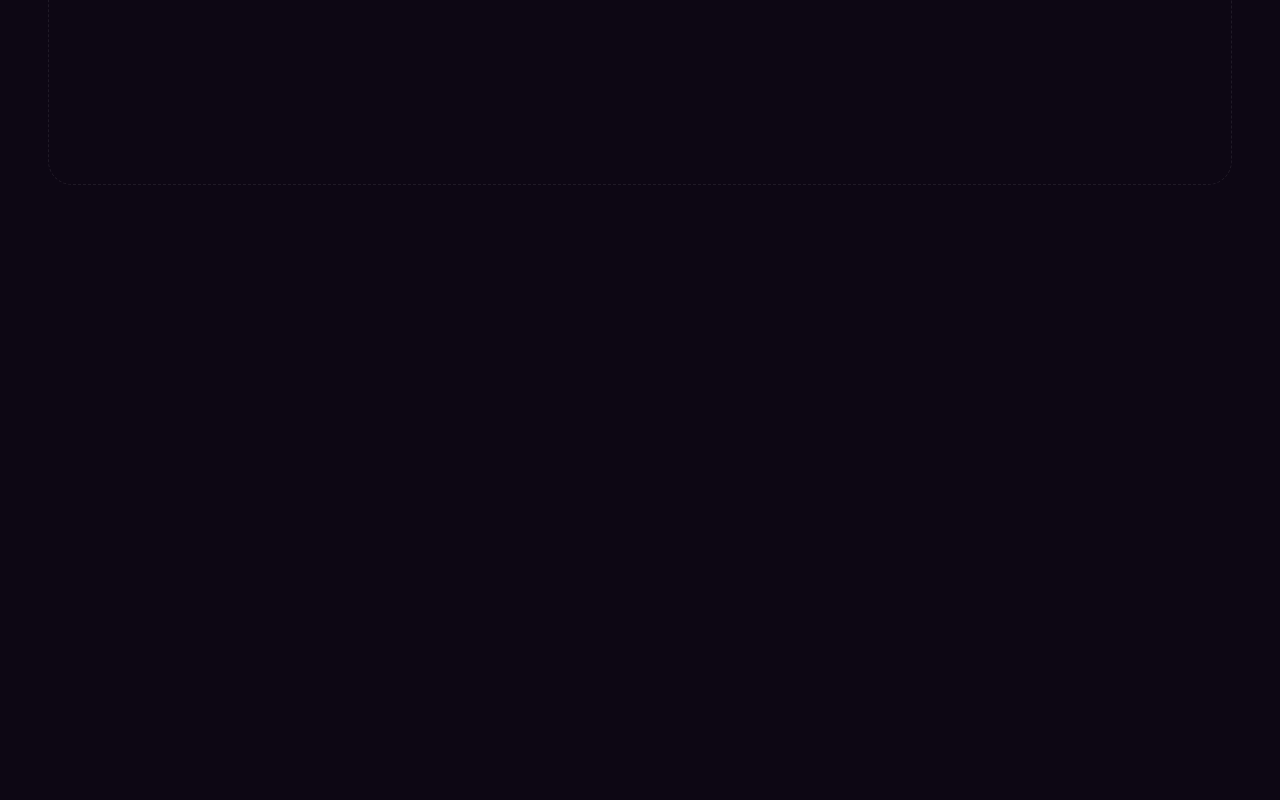
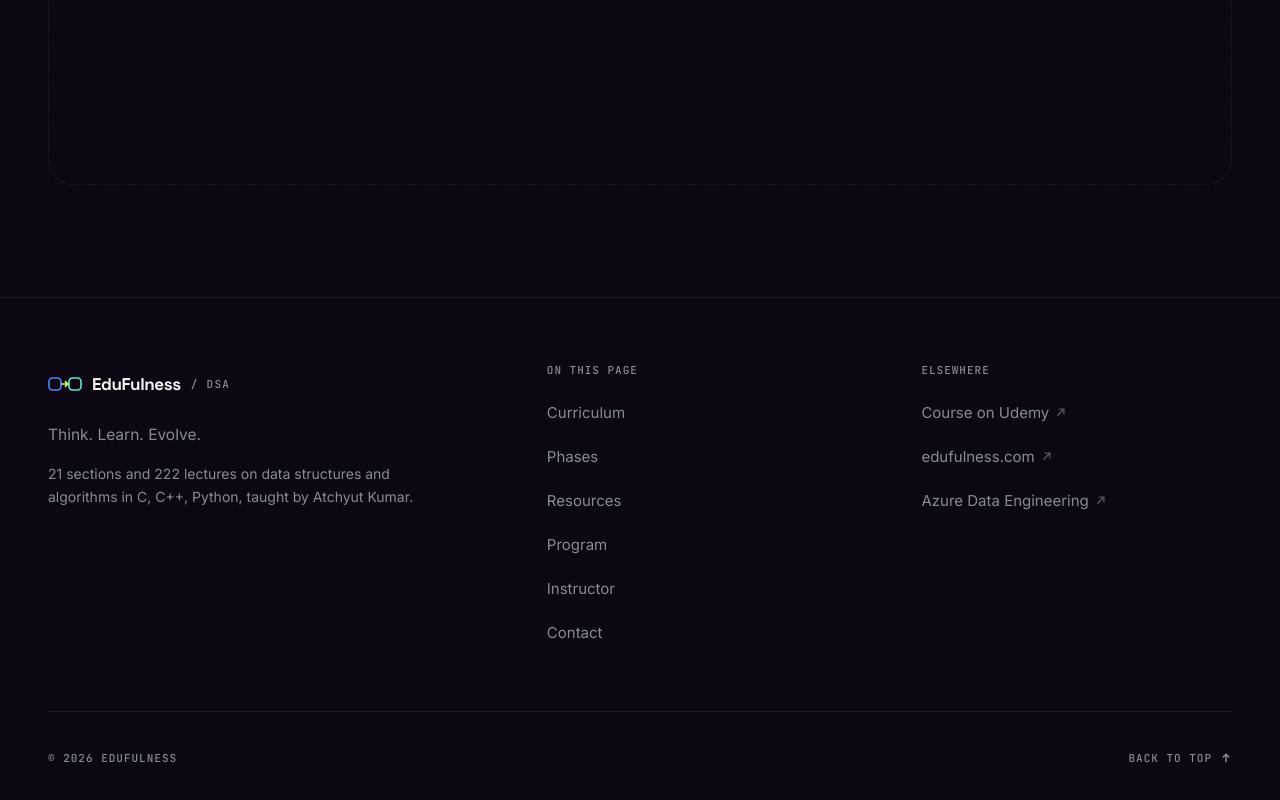
Before and after one commit to NikhilAakashKasoju/Data-Structures-and-Algorithms-Website, a Next.js app: page / in a window 1280 px wide. Shown: the part 7968-8768 px from the top of the page. Before the commit the page ends 8265 px from the top, so only its background shows below. Built offline with nearby package versions, Linux system fonts and the light colour scheme.

Commit message:
created footer section and wordmark and edited nav, layout and readme

```diff
--- a/app/layout.tsx
+++ b/app/layout.tsx
@@ -1,6 +1,7 @@
 import type { Metadata } from "next";
 import { Space_Grotesk, Inter, JetBrains_Mono } from "next/font/google";
 
+import { Footer } from "@/components/Footer";
 import { MotionProvider } from "@/components/MotionProvider";
 import { Nav } from "@/components/Nav";
 import { ThemeScript } from "@/components/ThemeScript";
@@ -92,6 +93,11 @@ export default function RootLayout({ children }: { children: React.ReactNode })
           <main id="main">{children}</main>
         </MotionProvider>
 
+        {/* Outside <main> — a footer is a landmark of the page, not part of
+            its main content. Also outside MotionProvider: it animates
+            nothing, so it needs no context. */}
+        <Footer />
+
         <ThemeToggle />
       </body>
     </html>
--- /dev/null
+++ b/components/Footer.tsx
@@ -0,0 +1,181 @@
+import { Wordmark } from "@/components/Wordmark";
+import { COURSE } from "@/lib/course";
+import { NAV_ITEMS } from "@/lib/nav";
+import { SITE } from "@/lib/site";
+
+/**
+ * FOOTER.
+ *
+ * SERVER COMPONENT — the second on the page that ships no JS at all. There is
+ * no entrance animation here on purpose: a footer is what a reader scrolls to
+ * deliberately, so fading it in delays the thing they went looking for.
+ *
+ * CONTENT INTEGRITY. Every link below resolves somewhere real: the in-page
+ * anchors come from NAV_ITEMS, and the three external links are the Udemy
+ * listing, edufulness.com and the existing Data Engineering course. There is
+ * deliberately NO contact column — the WhatsApp community link and reply-to
+ * address have not been supplied (README gap 7), and a footer full of `#`
+ * placeholders is worse than a footer with one fewer column. It is added the
+ * moment those exist.
+ */
+
+/** Fixed at build time. Under `output: "export"` there is no server at request
+ *  time, so this is the year of the last deploy, not the current year — a
+ *  known and accepted constraint, documented in the README. */
+const BUILD_YEAR = new Date().getFullYear();
+
+const EXTERNAL = [
+  {
+    label: "Course on Udemy",
+    href: COURSE.udemyUrl,
+  },
+  {
+    label: "edufulness.com",
+    href: "https://edufulness.com/",
+  },
+  {
+    label: "Azure Data Engineering",
+    href: "https://edufulness.com/data-engineering/",
+  },
+] as const;
+
+export function Footer() {
+  return (
+    <footer className="relative z-10 border-t border-line">
+      <div className="mx-auto max-w-[1300px] px-5 py-14 sm:px-8 sm:py-16 lg:px-12">
+        <div className="grid gap-12 md:grid-cols-2 lg:grid-cols-[minmax(0,1.4fr)_repeat(2,minmax(0,1fr))] lg:gap-16">
+          {/* ── Brand ── */}
+          <div>
+            <a
+              href="#main"
+              className="inline-flex min-h-[44px] items-center gap-2.5"
+            >
+              <Wordmark />
+            </a>
+            <p className="mt-4 max-w-[38ch] text-[15.5px] leading-relaxed text-muted">
+              {SITE.tagline}
+            </p>
+            <p className="mt-4 max-w-[42ch] text-[14px] leading-relaxed text-muted">
+              {COURSE.sections} sections and {COURSE.lectures} lectures on data
+              structures and algorithms in {COURSE.languages.join(", ")}, taught
+              by {COURSE.instructor}.
+            </p>
+          </div>
+
+          {/* ── In-page links ──
+              Driven by NAV_ITEMS, so the footer can never list a section the
+              nav has dropped, or miss one it has gained. */}
+          <FooterColumn title="On this page">
+            {NAV_ITEMS.map((item) => (
+              <FooterLink key={item.id} href={`#${item.id}`}>
+                {item.label}
+              </FooterLink>
+            ))}
+          </FooterColumn>
+
+          {/* ── External ── */}
+          <FooterColumn title="Elsewhere">
+            {EXTERNAL.map((link) => (
+              <FooterLink key={link.href} href={link.href} external>
+                {link.label}
+              </FooterLink>
+            ))}
+          </FooterColumn>
+        </div>
+
+        <div className="mt-14 flex flex-col gap-4 border-t border-line pt-6 sm:flex-row sm:items-center sm:justify-between">
+          <p className="font-mono text-[11px] uppercase tracking-[0.09em] text-muted">
+            © {BUILD_YEAR} {SITE.name}
+          </p>
+          <a
+            href="#main"
+            className="inline-flex min-h-[44px] items-center gap-2 self-start font-mono text-[11px] uppercase tracking-[0.09em] text-muted transition-colors hover:text-text sm:self-auto"
+          >
+            Back to top
+            <svg
+              viewBox="0 0 16 16"
+              aria-hidden="true"
+              className="h-[12px] w-[12px]"
+              fill="none"
+              stroke="currentColor"
+              strokeWidth="1.9"
+              strokeLinecap="round"
+              strokeLinejoin="round"
+            >
+              <path d="M8 13V3M4.5 6.5 8 3l3.5 3.5" />
+            </svg>
+          </a>
+        </div>
+      </div>
+    </footer>
+  );
+}
+
+/**
+ * A labelled group of links.
+ *
+ * The heading is a real <h2> rather than a styled <p>, and the list is bound
+ * to it with aria-labelledby — so a screen reader announces "Elsewhere, list,
+ * 3 items" instead of an unattributed run of links at the end of the page.
+ */
+function FooterColumn({
+  title,
+  children,
+}: {
+  title: string;
+  children: React.ReactNode;
+}) {
+  const id = `footer-${title.toLowerCase().replace(/\s+/g, "-")}`;
+  return (
+    <div>
+      <h2 id={id} className="label">
+        {title}
+      </h2>
+      <ul aria-labelledby={id} className="mt-3 flex flex-col">
+        {children}
+      </ul>
+    </div>
+  );
+}
+
+function FooterLink({
+  href,
+  children,
+  external = false,
+}: {
+  href: string;
+  children: React.ReactNode;
+  external?: boolean;
+}) {
+  return (
+    <li>
+      <a
+        href={href}
+        /* noreferrer alongside noopener: noopener alone still leaks the
+           referring URL, and these go to third-party domains. */
+        {...(external
+          ? { target: "_blank", rel: "noopener noreferrer" }
+          : {})}
+        className="inline-flex min-h-[44px] items-center gap-1.5 text-[15px] text-muted transition-colors hover:text-text"
+      >
+        {children}
+        {external && (
+          /* Decorative — the accessible cue is that the link opens in a new
+             tab, which browsers and screen readers surface themselves. */
+          <svg
+            viewBox="0 0 16 16"
+            aria-hidden="true"
+            className="h-[11px] w-[11px] shrink-0 opacity-60"
+            fill="none"
+            stroke="currentColor"
+            strokeWidth="1.9"
+            strokeLinecap="round"
+            strokeLinejoin="round"
+          >
+            <path d="M6 3h7v7M13 3 4 12" />
+          </svg>
+        )}
+      </a>
+    </li>
+  );
+}
--- a/components/Nav.tsx
+++ b/components/Nav.tsx
@@ -3,6 +3,7 @@
 import { AnimatePresence, motion } from "framer-motion";
 import { useCallback, useEffect, useRef, useState } from "react";
 
+import { Wordmark } from "@/components/Wordmark";
 import { COURSE } from "@/lib/course";
 import { NAV_ITEMS } from "@/lib/nav";
 
@@ -126,13 +127,7 @@ export function Nav() {
           href="#main"
           className="group flex min-h-[44px] shrink-0 items-center gap-2.5"
         >
-          <NodeGlyph />
-          <span className="font-display text-[17px] font-bold tracking-tight">
-            EduFulness
-          </span>
-          <span className="hidden font-mono text-[11px] uppercase tracking-[0.12em] text-muted sm:inline">
-            / DSA
-          </span>
+          <Wordmark />
         </a>
 
         {/* ── Desktop links ── */}
@@ -255,51 +250,6 @@ export function Nav() {
 }
 
 /**
- * Two nodes and a pointer — the smallest drawing that says "linked
- * structure". Decorative: the wordmark beside it carries the name, so an
- * aria-label here would be read twice.
- */
-function NodeGlyph() {
-  return (
-    <svg
-      viewBox="0 0 34 20"
-      aria-hidden="true"
-      className="h-[20px] w-[34px] shrink-0"
-    >
-      <rect
-        x="1"
-        y="4"
-        width="12"
-        height="12"
-        rx="3.5"
-        fill="none"
-        strokeWidth="1.6"
-        style={{ stroke: "var(--hex-primary-2)" }}
-      />
-      <rect
-        x="21"
-        y="4"
-        width="12"
-        height="12"
-        rx="3.5"
-        fill="none"
-        strokeWidth="1.6"
-        style={{ stroke: "var(--hex-teal)" }}
-      />
-      {/* Pointer from node one to node two. */}
-      <path
-        d="M13.8 10h5.4M17.4 7.6 19.9 10l-2.5 2.4"
-        fill="none"
-        strokeWidth="1.6"
-        strokeLinecap="round"
-        strokeLinejoin="round"
-        style={{ stroke: "var(--hex-lime)" }}
-      />
-    </svg>
-  );
-}
-
-/**
  * Hamburger → close. The two outer bars fade and the middle pair crosses,
  * so there is no third element popping in and out.
  * Aria state lives on the button; this is purely visual.
--- /dev/null
+++ b/components/Wordmark.tsx
@@ -0,0 +1,70 @@
+/**
+ * Shared brand mark.
+ *
+ * Extracted so the Nav and the Footer cannot drift apart — the glyph was
+ * previously inlined in Nav, and a second copy in the Footer is exactly how
+ * two subtly different logos end up on one page.
+ *
+ * No client boundary: it is a pure function with no hooks, so it renders on
+ * the server in the Footer and simply inlines into Nav's existing bundle.
+ */
+
+/**
+ * Two nodes and a pointer — the smallest drawing that says "linked
+ * structure", and a deliberate echo of the hero visual.
+ *
+ * Decorative: the wordmark beside it carries the name, so an aria-label here
+ * would make a screen reader announce "EduFulness" twice.
+ */
+export function NodeGlyph({ className = "h-[20px] w-[34px]" }: { className?: string }) {
+  return (
+    <svg viewBox="0 0 34 20" aria-hidden="true" className={`shrink-0 ${className}`}>
+      <rect
+        x="1"
+        y="4"
+        width="12"
+        height="12"
+        rx="3.5"
+        fill="none"
+        strokeWidth="1.6"
+        style={{ stroke: "var(--hex-primary-2)" }}
+      />
+      <rect
+        x="21"
+        y="4"
+        width="12"
+        height="12"
+        rx="3.5"
+        fill="none"
+        strokeWidth="1.6"
+        style={{ stroke: "var(--hex-teal)" }}
+      />
+      {/* Pointer from node one to node two. */}
+      <path
+        d="M13.8 10h5.4M17.4 7.6 19.9 10l-2.5 2.4"
+        fill="none"
+        strokeWidth="1.6"
+        strokeLinecap="round"
+        strokeLinejoin="round"
+        style={{ stroke: "var(--hex-lime)" }}
+      />
+    </svg>
+  );
+}
+
+/** Glyph + name. `suffix` renders the "/ DSA" qualifier where there is room. */
+export function Wordmark({ showSuffix = true }: { showSuffix?: boolean }) {
+  return (
+    <>
+      <NodeGlyph />
+      <span className="font-display text-[17px] font-bold tracking-tight">
+        EduFulness
+      </span>
+      {showSuffix && (
+        <span className="hidden font-mono text-[11px] uppercase tracking-[0.12em] text-muted sm:inline">
+          / DSA
+        </span>
+      )}
+    </>
+  );
+}
```
Also changed, not shown: 1 other file (tests, documents, lock files or other folders).
